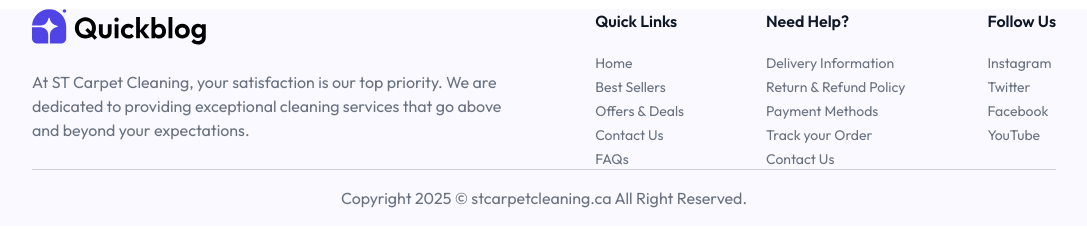
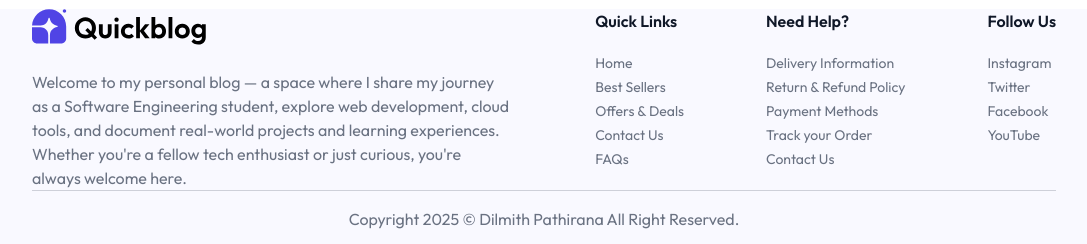
Before and after one commit to dilmithp/ai-powerd-blog, a React (Vite) app: page / in a window 1280 px wide. Shown: the part 967-1211 px from the top of the page, without its empty margins (96-1183 px from the left). Built offline with nearby package versions, Linux system fonts and the light colour scheme; no server answers.

Commit message:
connect with backend

```diff
--- a/src/components/Footer.jsx
+++ b/src/components/Footer.jsx
@@ -8,8 +8,7 @@ const Footer = () => {
                 <div>
                     <img src={assets.logo} alt={'logo'} className={'w-32 sm:w-44'} />
                     <p className={'max-w-[480px] mt-6'}>
-                        At ST Carpet Cleaning, your satisfaction is our top priority. We are dedicated to providing exceptional cleaning services that go above and beyond your expectations.
-                    </p>
+                        Welcome to my personal blog — a space where I share my journey as a Software Engineering student, explore web development, cloud tools, and document real-world projects and learning experiences. Whether you're a fellow tech enthusiast or just curious, you're always welcome here.                    </p>
                 </div>
                 <div className={'flex flex-warp justify-between w-full md:w-[45%] gap-5'}>
                     {footer_data.map((section, index) => (
@@ -27,7 +26,7 @@ const Footer = () => {
                 </div>
 
             </div>
-            <p className={'py-4 text-center text-sm md:text-base text-gray-500'}>Copyright 2025 © stcarpetcleaning.ca All Right Reserved.</p>
+            <p className={'py-4 text-center text-sm md:text-base text-gray-500'}>Copyright 2025 © Dilmith Pathirana All Right Reserved.</p>
 
         </div>
     )
```
Also changed, not shown: vercel.json (added).
